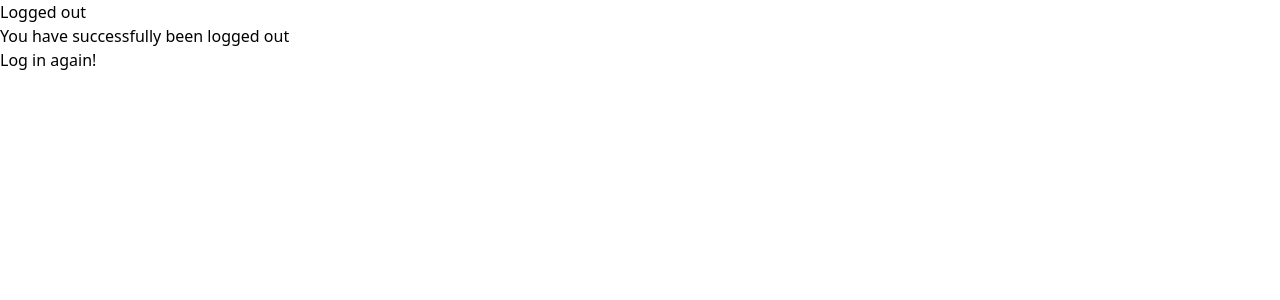
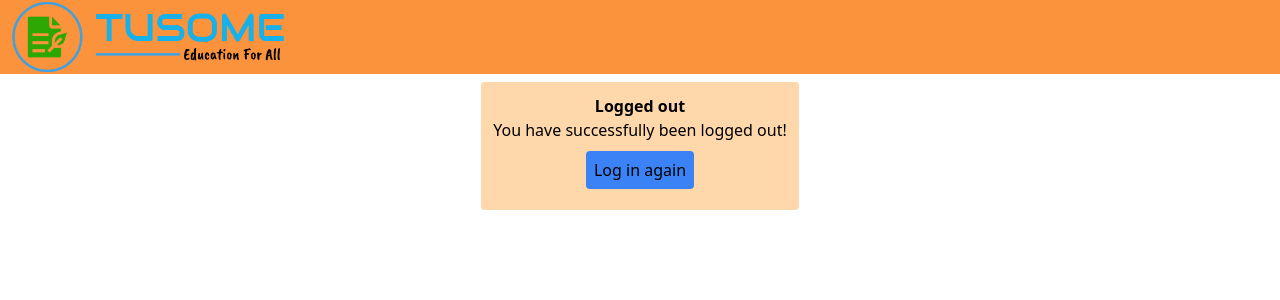
Before and after one commit to braeson-nyahera/E-Learning-System, a Django app: page /logout_success/ in a window 1280 px wide. Shown: the top 300 px of the page. Run offline with Django 5.2, Linux system fonts and the light colour scheme; some libraries are stand-ins or nearby versions.

Commit message:
user base

```diff
--- a/home/templates/home/base.html
+++ b/home/templates/home/base.html
@@ -177,7 +177,10 @@ data-twe-navbar-ref>
 <div class="flex-1">
   {% if messages %}
     {% for message in messages %}
-      <div>{{ message }}</div>
+      <div class="flex items-center bg-blue-500 m-1 text-white text-sm font-bold px-2 py-2 rounded" role="alert">
+        <svg class="fill-current w-4 h-4 mr-2" xmlns="http://www.w3.org/2000/svg" viewBox="0 0 20 20"><path d="M12.432 0c1.34 0 2.01.912 2.01 1.957 0 1.305-1.164 2.512-2.679 2.512-1.269 0-2.009-.75-1.974-1.99C9.789 1.436 10.67 0 12.432 0zM8.309 20c-1.058 0-1.833-.652-1.093-3.524l1.214-5.092c.211-.814.246-1.141 0-1.141-.317 0-1.689.562-2.502 1.117l-.528-.88c2.572-2.186 5.531-3.467 6.801-3.467 1.057 0 1.233 1.273.705 3.23l-1.391 5.352c-.246.945-.141 1.271.106 1.271.317 0 1.357-.392 2.379-1.207l.6.814C12.098 19.02 9.365 20 8.309 20z"/></svg>
+        <p>{{ message }}</p>
+      </div>
     {% endfor %}
   {% endif %}
   {% block content %}
--- a/home/templates/home/home.html
+++ b/home/templates/home/home.html
@@ -10,7 +10,7 @@
         <section class="bg-orange-300 p-2 m-2 rounded h-50">
             {{ course.title }}
             <br>
-            <p class="text-blue-800 font-medium">Countinue learning?</p>
+            <a href="{% url 'course_detail' course.id %}" class="text-blue-800 font-medium">Countinue learning?</a>
         </section>
     {% endfor %}
 </fieldset>
--- a/home/templates/home/user_base.html
+++ b/home/templates/home/user_base.html
@@ -6,9 +6,25 @@
     <meta name="viewport" content="width=device-width, initial-scale=1.0">
     <script src="https://cdn.tailwindcss.com"></script>
     <link rel="icon" type="image/x-icon" href="{% static 'home/assets/tusome-favicon-color.png' %}">
-    <title>Document</title>
+    <title>Tusome</title>
 </head>
 <body>
+<nav
+    class="flex w-full flex-wrap items-center justify-between bg-orange-400 py-2 shadow-dark-mild dark:bg-orange-400 lg:py-0.5"
+    data-twe-navbar-ref>
+    <div class="flex w-full flex-wrap items-center justify-between px-3">
+    <div>
+        <a class="m-0 flex items-center lg:mb-0 lg:mt-0">
+        <img
+            class="me-2"
+            src="{% static 'home\assets\tusome_logo.png' %}"
+            style="height: 70px; width: fit-content;"
+            alt="TE Logo"
+            loading="lazy" />
+        </a>
+    </div>
+    </div>
+</nav>
     {% block content %}
 
     {% endblock %}
--- a/users/templates/users/login.html
+++ b/users/templates/users/login.html
@@ -7,7 +7,7 @@
       <div
         class="flex h-full flex-wrap items-center justify-center lg:justify-between">
         <div
-          class=" mb-12 grow-0 basis-auto md:mb-0 md:w-9/12 md:shrink-0 lg:w-6/12 xl:w-6/12">
+          class=" mb-6 grow-0 basis-auto md:mb-0 md:w-9/12 md:shrink-0 lg:w-6/12 xl:w-6/12">
           <img
             src="https://tecdn.b-cdn.net/img/Photos/new-templates/bootstrap-login-form/draw2.webp"
             class="w-full"
@@ -19,11 +19,11 @@
           <form method="POST">
             {% csrf_token %}
             <!--Sign in section-->
-            <div class=" bg-orange-400 mb-6 p-3" data-twe-input-wrapper-init>
+            <div class=" bg-orange-400 mb-6 px-3 py-1" data-twe-input-wrapper-init>
               {{ form|crispy }}
             </div>
 
-            <div class="p-2 flex items-center justify-between">
+            <div class=" flex items-center justify-between">
               <!-- Remember me checkbox -->
               <div class="mb-[0.125rem] block min-h-[1.5rem] ps-[1.5rem]">
                 <input
--- a/users/templates/users/logout.html
+++ b/users/templates/users/logout.html
@@ -1,8 +1,14 @@
 {% extends 'home/user_base.html' %}
 {% block content %}
-    <h1>Logged out</h1>
-    <div>
-        <p>You have successfully been logged out</p>
-        <a href="{% url 'login' %}">Log in again!</a>
+<div class=" grid place-items-center p-2">
+    <div class="grid place-items-center p-3 rounded w-fit bg-orange-200">
+        <h1 class="font-bold">Logged out</h1>
+        <div>
+            <p>You have successfully been logged out!</p>
+        </div>
+        <div class="p-2 m-2">
+            <a class="p-2 bg-blue-500 font-medium rounded" href="{% url 'login' %}">Log in again</a>
+        </div>
     </div>
+</div>
 {% endblock %}
```
Also changed, not shown: db.sqlite3.
